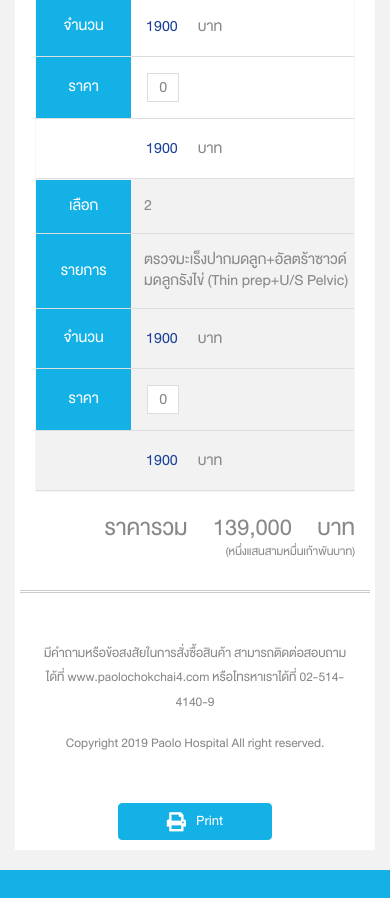
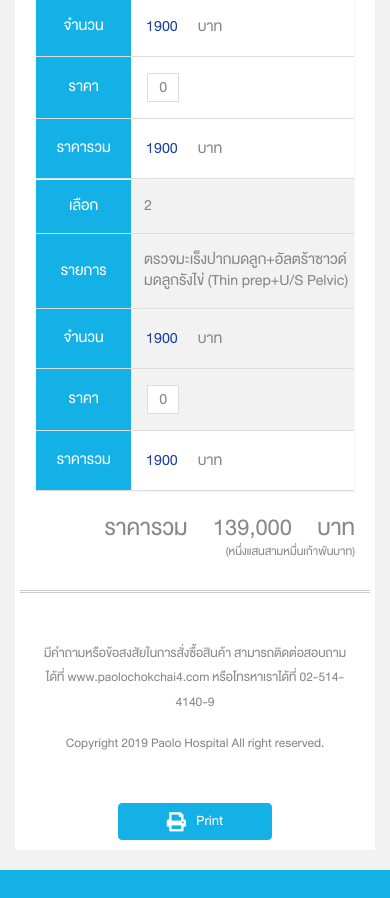
Before and after one commit to manesz/cus_paolo, a website: page order_confirm.html in a window 390 px wide. Shown: the part 1062-1960 px from the top of the page. Drawn offline with Linux system fonts and the light colour scheme.

Commit message:
Fixed sub page table on mobile

```diff
--- a/assets/scss/breakpoint/_small.scss
+++ b/assets/scss/breakpoint/_small.scss
@@ -103,7 +103,7 @@
                 padding:0px; vertical-align: middle;
                 display:inline-block !important;
                 height: 30px; width:30px;
-                line-height: 1;
+                line-height: 1; text-align: center;
             }
 
             tr{
@@ -186,4 +186,62 @@
             }
          }
     }
+
+    .payment-list{
+        table{
+            tr:last-child{
+                td{
+                    &:nth-child(1), &:nth-child(2), &:nth-child(3), &:nth-child(4){
+                        display:none !important;
+                    }
+
+                    &:nth-child(5){
+                        margin-top:20px; background:$themecolor1;
+
+                        .item-price{
+                            color:#fff !important;
+                        }
+
+                        &:before{
+                            content:'ราคารวม'; background:$themecolor1;
+                        }
+                    }
+                }
+            }
+        }
+    }
+
+    .order-list{
+        table{
+            tbody{
+                td{
+                    &:nth-child(5){
+                        &:before{
+                            content:'ราคารวม';
+                        }
+                    }
+                }
+
+                tr:last-child{
+                    td{
+                        &:nth-child(1), &:nth-child(2), &:nth-child(3), &:nth-child(4){
+                            display:block !important;
+                        }
+
+                        &:nth-child(5){
+                            margin-top:0; background:#fff;
+
+                            input.item-price{
+                                color:$themecolor1 !important;
+                            }
+
+                            &:before{
+                                background:$themecolor2;
+                            }
+                        }
+                    }
+                }
+            }
+        }
+    }
 }
```
Also changed, not shown: assets/css/main.css, 1 other file.
